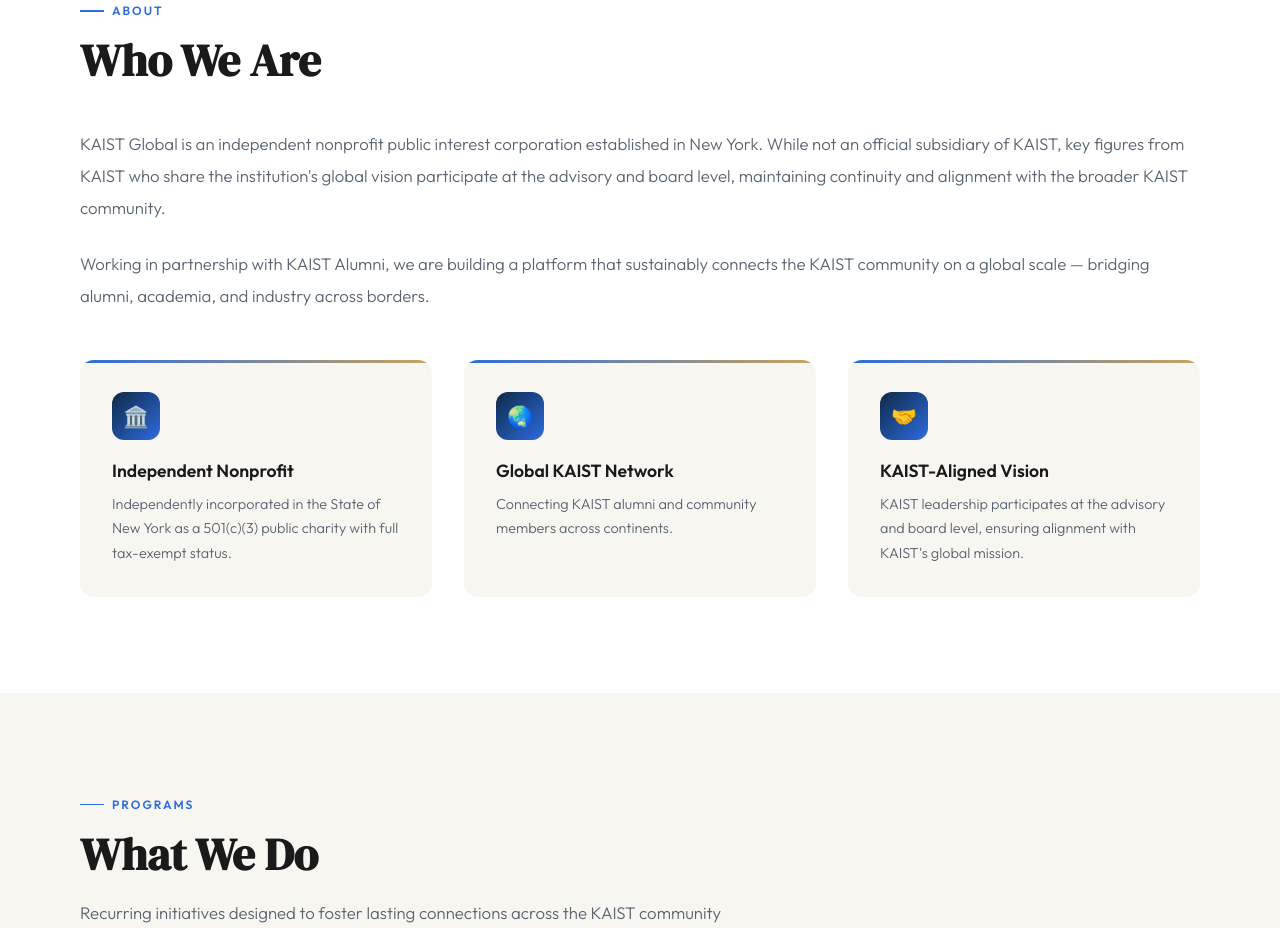
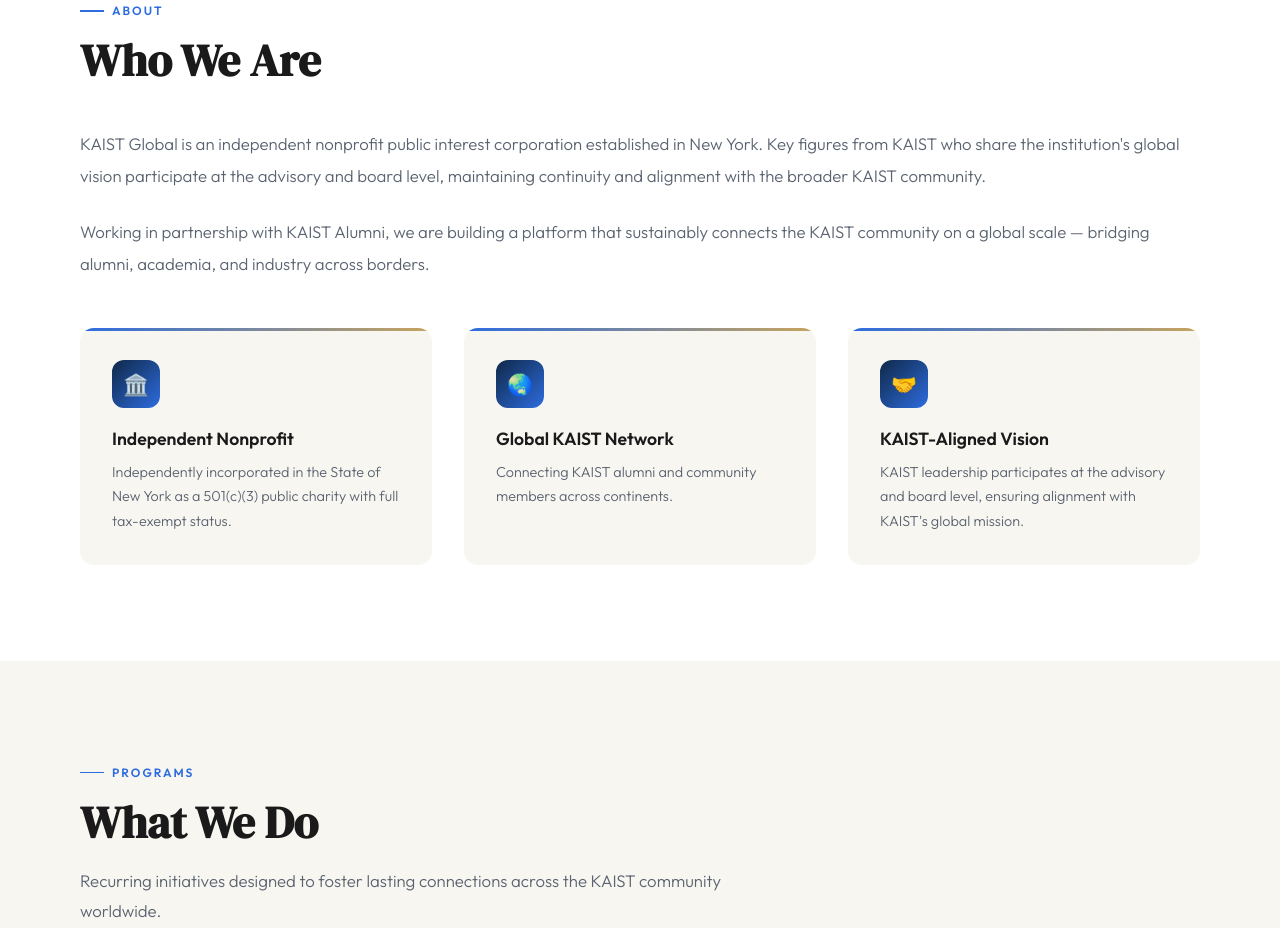
Before and after one commit to jackkang0530/KAIST_GLOBAL, a plain HTML site: page index.html in a window 1280 px wide. Shown: the part 1758-2686 px from the top of the page. Drawn offline with Linux system fonts and the light colour scheme.

Commit message:
Clarify description of KAIST Global
Removed the phrase 'While not an official subsidiary of KAIST' for clarity.

```diff
--- a/index.html
+++ b/index.html
@@ -712,7 +712,7 @@
     </div>
     <div class="about-content reveal">
       <p class="about-text">
-        KAIST Global is an independent nonprofit public interest corporation established in New York. While not an official subsidiary of KAIST, key figures from KAIST who share the institution's global vision participate at the advisory and board level, maintaining continuity and alignment with the broader KAIST community.
+        KAIST Global is an independent nonprofit public interest corporation established in New York. Key figures from KAIST who share the institution's global vision participate at the advisory and board level, maintaining continuity and alignment with the broader KAIST community.
       </p>
       <p class="about-text">
         Working in partnership with KAIST Alumni, we are building a platform that sustainably connects the KAIST community on a global scale — bridging alumni, academia, and industry across borders.
```
